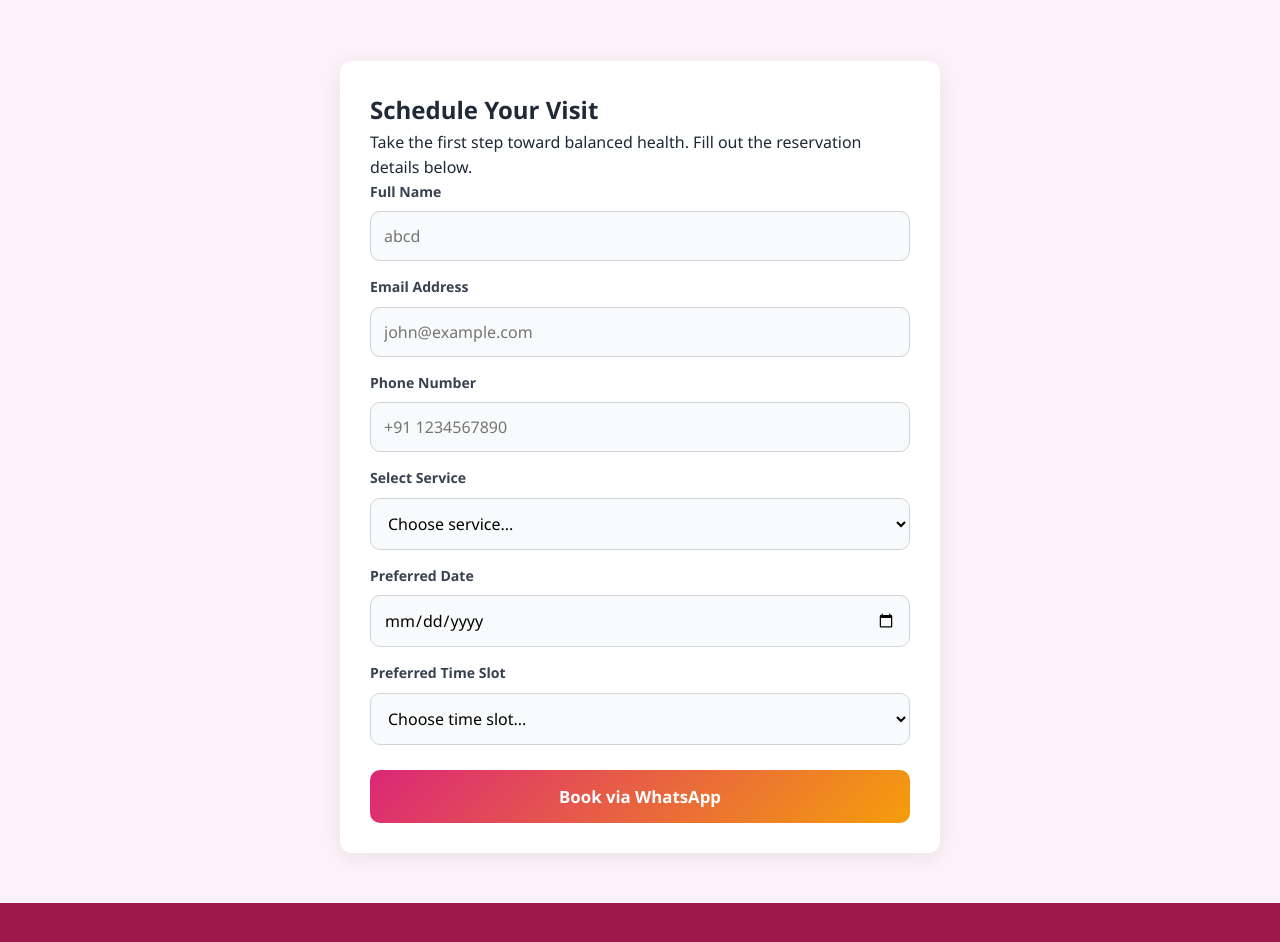
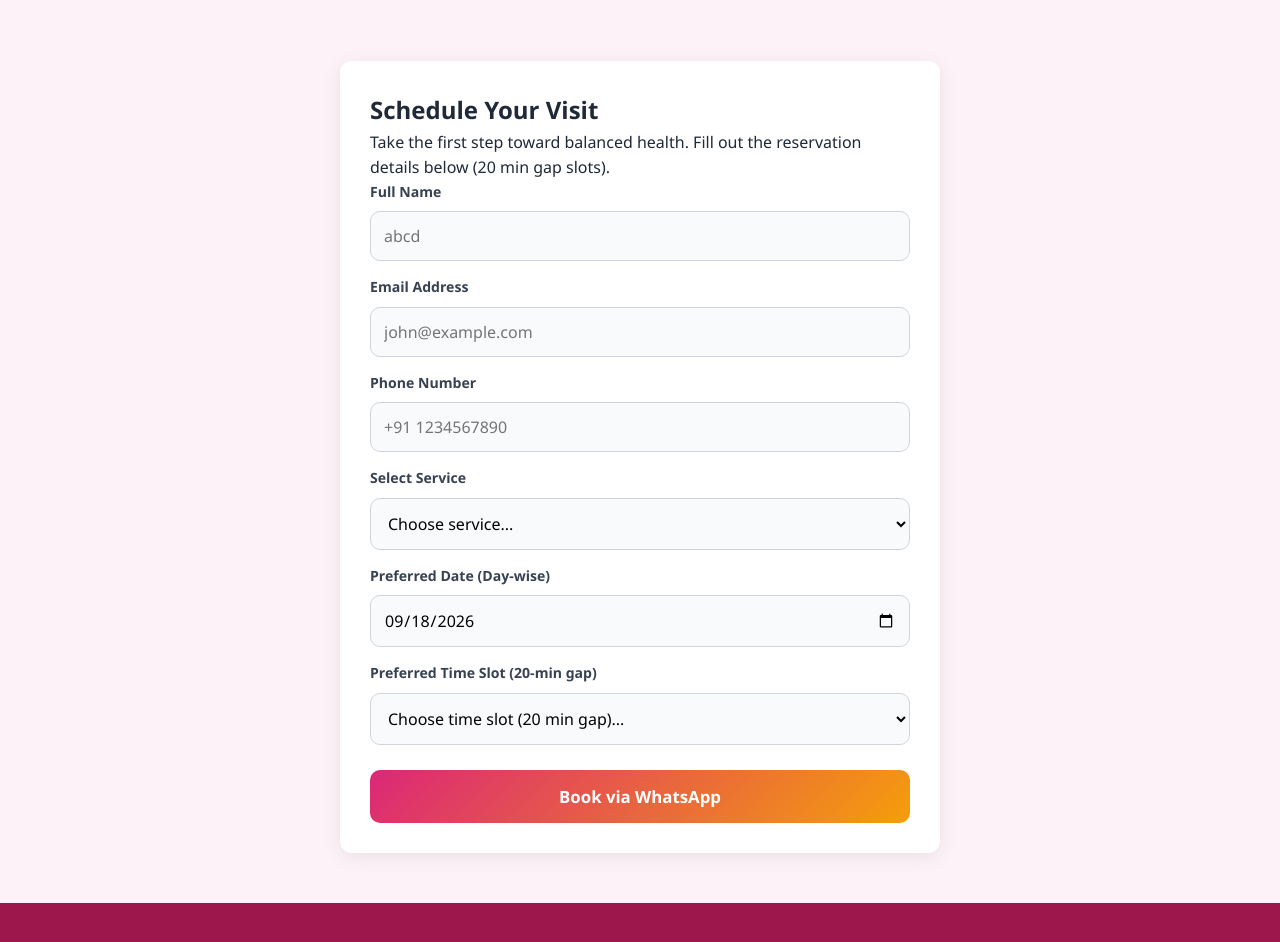
Before and after one commit to codewithaman1230/healing-roots-clinic, a website: page public/index.html in a window 1280 px wide. Shown: the part 5140-6082 px from the top of the page. Drawn offline with Linux system fonts and the light colour scheme; no server answers.

Commit message:
Update appointment time slots to 20-min gap and day-wise logic

```diff
--- a/public/index.html
+++ b/public/index.html
@@ -288,12 +288,12 @@ Mainne HEALING ROOTS – Dr. Radhika Trivedi (Homeopathy Clinic) se treatment li
         </div>
     </section>
 
-    <!-- Appointment Section -->
+    <!-- Appointment Section (20-Minute Gap Options with Day-wise/Date-wise support) -->
     <section id="appointment" class="appointment">
         <div class="appointment-container">
             <div class="appointment-header">
                 <h2>Schedule Your Visit</h2>
-                <p>Take the first step toward balanced health. Fill out the reservation details below.</p>
+                <p>Take the first step toward balanced health. Fill out the reservation details below (20 min gap slots).</p>
             </div>
             <form class="appointment-form">
                 <div class="form-group">
@@ -327,22 +327,13 @@ Mainne HEALING ROOTS – Dr. Radhika Trivedi (Homeopathy Clinic) se treatment li
                     </select>
                 </div>
                 <div class="form-group">
-                    <label>Preferred Date</label>
-                    <input type="date" id="appointmentDate" required>
+                    <label>Preferred Date (Day-wise)</label>
+                    <input type="date" id="appointmentDate" required onchange="updateDayWiseTimeSlots()">
                 </div>
                 <div class="form-group">
-                    <label>Preferred Time Slot</label>
+                    <label>Preferred Time Slot (20-min gap)</label>
                     <select id="apptTimeSlot" required>
                         <option value="">Choose time slot...</option>
-                        <option value="10:00 AM - 11:00 AM">10:00 AM - 11:00 AM</option>
-                        <option value="11:00 AM - 12:00 PM">11:00 AM - 12:00 PM</option>
-                        <option value="01:00 PM - 02:00 PM">01:00 PM - 02:00 PM</option>
-                        <option value="04:00 PM - 05:00 PM">04:00 PM - 05:00 PM</option>
-                        <option value="05:00 PM - 06:00 PM">05:00 PM - 06:00 PM</option>
-                        <option value="06:00 PM - 07:00 PM">06:00 PM - 07:00 PM</option>
-                        <option value="07:00 PM - 08:00 PM">07:00 PM - 08:00 PM</option>
-                        <option value="08:00 PM - 09:00 PM">08:00 PM - 09:00 PM</option>
-                        <option value="09:00 PM - 10:00 PM">09:00 PM - 10:00 PM</option>
                     </select>
                 </div>
                 <div class="form-submit">
--- a/public/script.js
+++ b/public/script.js
@@ -27,11 +27,54 @@ function updateDoctorStatus() {
 updateDoctorStatus();
 setInterval(updateDoctorStatus, 60000);
 
-// Past Dates Block Logic
+// Past Dates Block Logic & 20-min Day-wise Time Slot Generator
+function generate20MinSlots(startHour, startMin, endHour) {
+    const slots = [];
+    let curTotal = startHour * 60 + startMin;
+    const endTotal = endHour * 60;
+    while (curTotal <= endTotal) {
+        let h = Math.floor(curTotal / 60);
+        let m = curTotal % 60;
+        let period = h >= 12 ? 'PM' : 'AM';
+        let displayH = h > 12 ? h - 12 : (h === 0 ? 12 : h);
+        let timeStr = `${String(displayH).padStart(2, '0')}:${String(m).padStart(2, '0')} ${period}`;
+        slots.push(timeStr);
+        curTotal += 20; // 20 min gap
+    }
+    return slots;
+}
+
+function updateDayWiseTimeSlots() {
+    const slotSelect = document.getElementById('apptTimeSlot');
+    const dateInput = document.getElementById('appointmentDate');
+    if (!slotSelect || !dateInput) return;
+
+    // Day/Date based booking filter or default 20-min slots from 10:00 AM onwards (e.g. 10:20 auto progression base)
+    const baseSlots = generate20MinSlots(10, 0, 21); // 10:00 AM to 9:00 PM (20-min gap)
+    let selectedDate = dateInput.value;
+
+    // Day-wise booked check from localStorage storage
+    let dayBookings = JSON.parse(localStorage.getItem(`day_bookings_${selectedDate}`)) || [];
+
+    slotSelect.innerHTML = '<option value="">Choose time slot (20 min gap)...</option>';
+    baseSlots.forEach(s => {
+        const option = document.createElement('option');
+        option.value = s;
+        if (dayBookings.includes(s)) {
+            option.textContent = `${s} (Booked / Next 20m Shifted)`;
+        } else {
+            option.textContent = s;
+        }
+        slotSelect.appendChild(option);
+    });
+}
+
 const dateInput = document.getElementById('appointmentDate');
 if (dateInput) {
     const todayStr = new Date().toISOString().split('T')[0];
     dateInput.setAttribute('min', todayStr);
+    dateInput.value = todayStr;
+    updateDayWiseTimeSlots();
 }
 
 const form = document.querySelector('.appointment-form');
@@ -60,6 +103,14 @@ if (form) {
             return;
         }
 
+        // Day-wise record add karlo taki next appointment automatically 20 min aage/adjust ho sake
+        let dayKey = `day_bookings_${date}`;
+        let dayBookings = JSON.parse(localStorage.getItem(dayKey)) || [];
+        if (!dayBookings.includes(timeSlot)) {
+            dayBookings.push(timeSlot);
+            localStorage.setItem(dayKey, JSON.stringify(dayBookings));
+        }
+
         let appointmentCounter = localStorage.getItem('healingRootsToken') || 101;
         appointmentCounter = parseInt(appointmentCounter) + 1;
         localStorage.setItem('healingRootsToken', appointmentCounter);
@@ -77,7 +128,7 @@ if (form) {
         localStorage.setItem('healingRootsDB', JSON.stringify(patientDatabase));
 
         const doctorWhatsAppNumber = "918982160554";
-        const message = `Hello Dr. Radhika,\n\nI want to book an appointment at Healing Roots Clinic.\n\n🎟️ Appointment No: ${tokenNumber}\n\nPatient Details:\n👤 Name: ${fullName}\n📧 Email: ${email || 'N/A'}\n📞 Phone: ${phone}\n🩺 Service: ${service}\n📅 Date: ${date}\n⏰ Time: ${timeSlot}`;
+        const message = `Hello Dr. Radhika,\n\nI want to book an appointment at Healing Roots Clinic.\n\n🎟️ Appointment No: ${tokenNumber}\n\nPatient Details:\n👤 Name: ${fullName}\n📧 Email: ${email || 'N/A'}\n📞 Phone: ${phone}\n🩺 Service: ${service}\n📅 Date: ${date}\n⏰ Time: ${timeSlot} (20-min gap slot)`;
 
         const whatsappURL = `https://api.whatsapp.com/send?phone=${doctorWhatsAppNumber}&text=${encodeURIComponent(message)}`;
 
@@ -106,6 +157,7 @@ if (form) {
         if (dateInput) {
             dateInput.setAttribute('min', new Date().toISOString().split('T')[0]);
         }
+        updateDayWiseTimeSlots();
 
         // Direct open WhatsApp window
         try {
```
